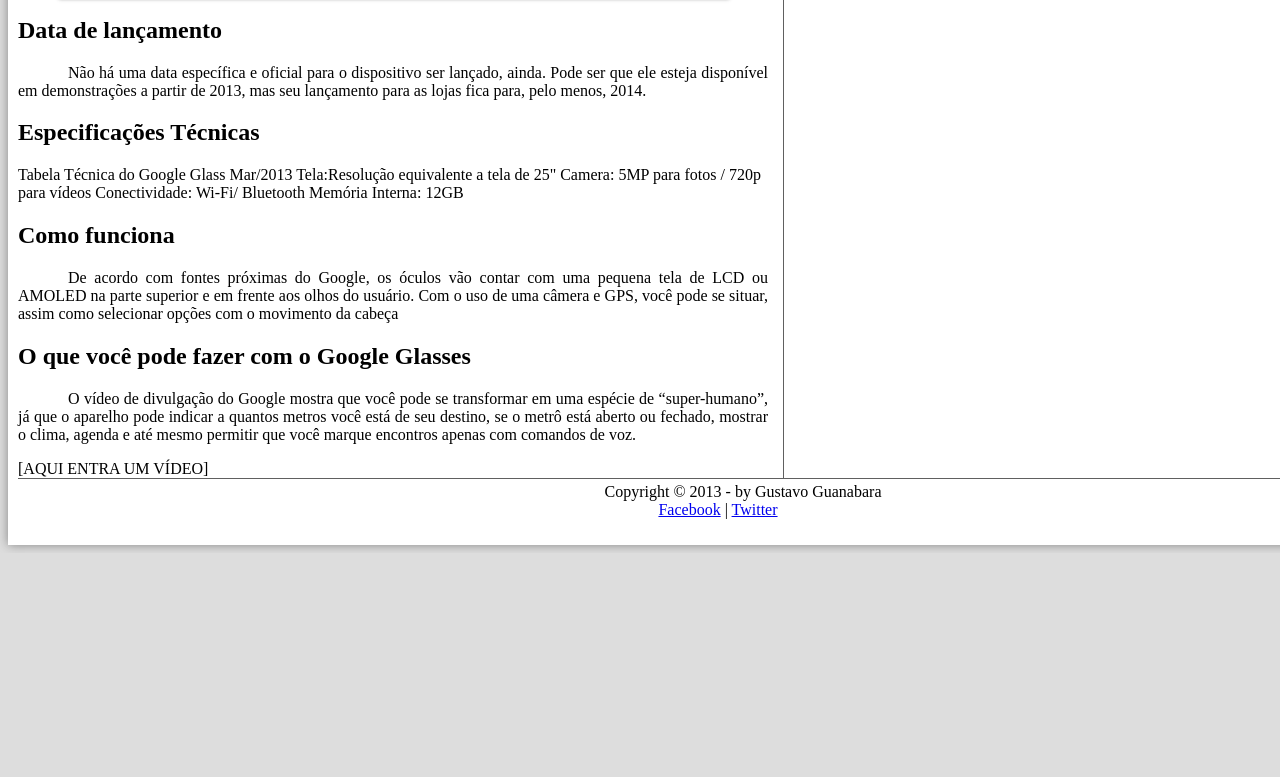
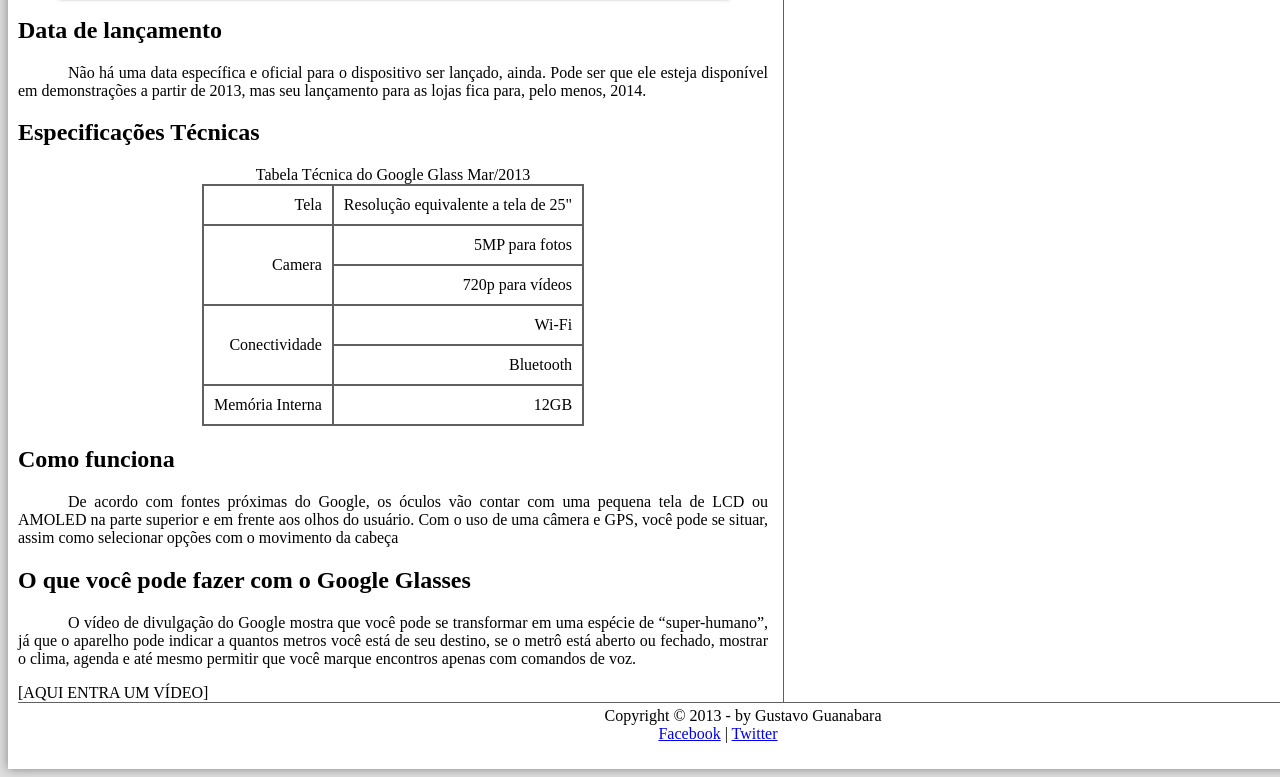
Before and after one commit to Hondajr/CursoemVideo, a plain HTML site: page GlassProject/index.html in a window 1280 px wide. Shown: the part 918-1695 px from the top of the page. Before the commit the page ends 1471 px from the top, so only its background shows below. Drawn offline with Linux system fonts and the light colour scheme.

Commit message:
Aula 19
Tabelas

```diff
--- a/GlassProject/_css/estilo.css
+++ b/GlassProject/_css/estilo.css
@@ -127,6 +127,20 @@
   padding-right: 15px;
 }
 
+table#tabelaspec{
+  border: 1px solid #606060;
+  border-spacing: 0px;
+  margin-left: auto;
+  margin-right: auto;
+}
+
+table#tabelaspec td{
+  border: 1px solid #606060;
+  padding:10px;
+  text-align: right;
+  vertical-align: middle;
+}
+
 aside#lateral{
   display: block;
   width: 600px;
--- a/GlassProject/index.html
+++ b/GlassProject/index.html
@@ -66,12 +66,28 @@
       </p>
 
       <h1>Especificações Técnicas</h1>
-      Tabela Técnica do Google Glass Mar/2013
 
-      Tela:Resolução equivalente a tela de 25"
-      Camera: 5MP para fotos / 720p para vídeos
-      Conectividade: Wi-Fi/ Bluetooth
-      Memória Interna: 12GB
+      <table id="tabelaspec">
+        <caption>Tabela Técnica do Google Glass Mar/2013</caption>
+        <tr>
+          <td>Tela</td><td>Resolução equivalente a tela de 25"</td>
+        </tr>
+        <tr>
+          <td rowspan="2">Camera</td><td>5MP para fotos</td>
+        </tr>
+        <tr>
+          <td>720p para vídeos</td>
+        </tr>
+        <tr>
+          <td rowspan="2">Conectividade</td><td>Wi-Fi</td>
+        </tr>
+        <tr>
+          <td>Bluetooth</td>
+        </tr>
+        <tr>
+          <td>Memória Interna</td><td>12GB</td>
+        </tr>
+      </table>
 
       <h1>Como funciona</h1>
       <p>
@@ -111,7 +127,8 @@
       <p>
         Copyright &copy; 2013 - by Gustavo Guanabara
         <br />
-        <a href="http://facebook.com/cursoemvideo" target="_blank">Facebook</a> | <a href="http://twitter.com/cursoemvideo" target="_blank">Twitter</a>
+        <a href="http://facebook.com/cursoemvideo" target="_blank">Facebook</a> | <a
+          href="http://twitter.com/cursoemvideo" target="_blank">Twitter</a>
       </p>
     </footer>
   </div>
```
